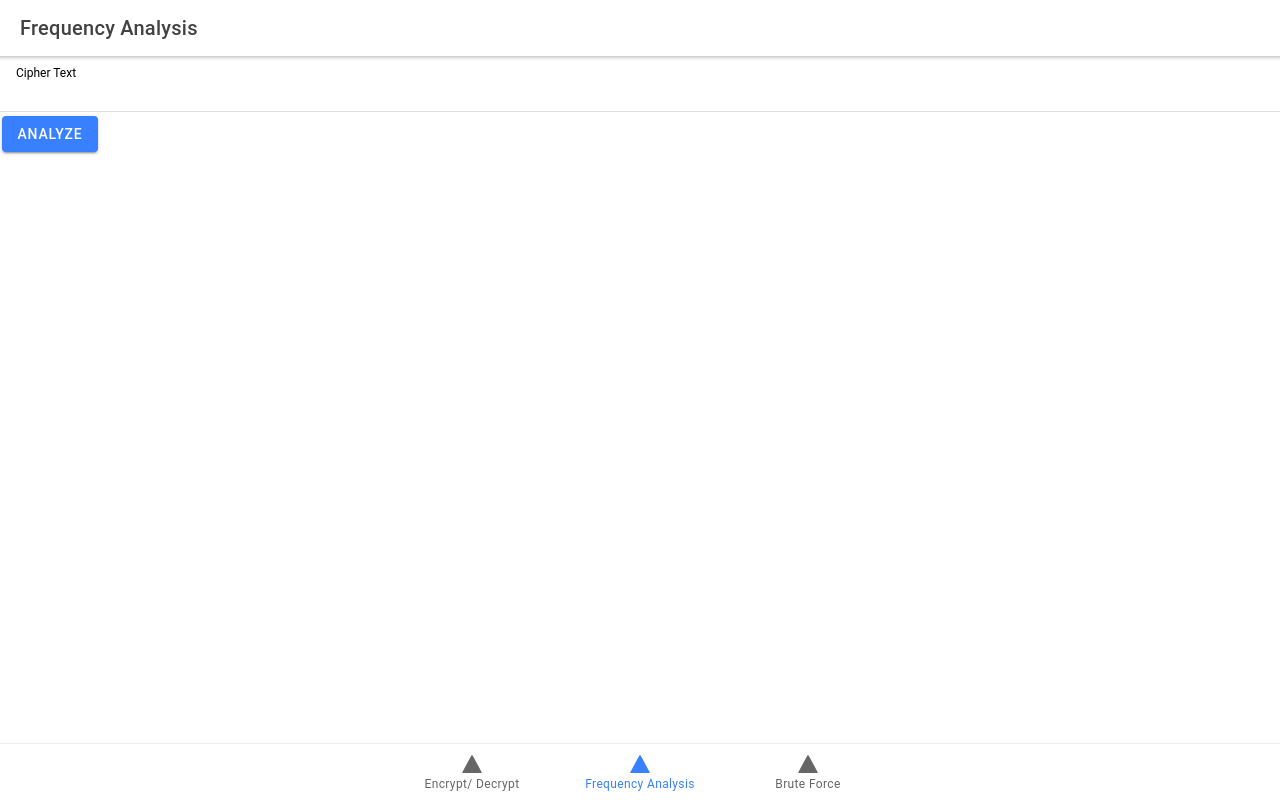
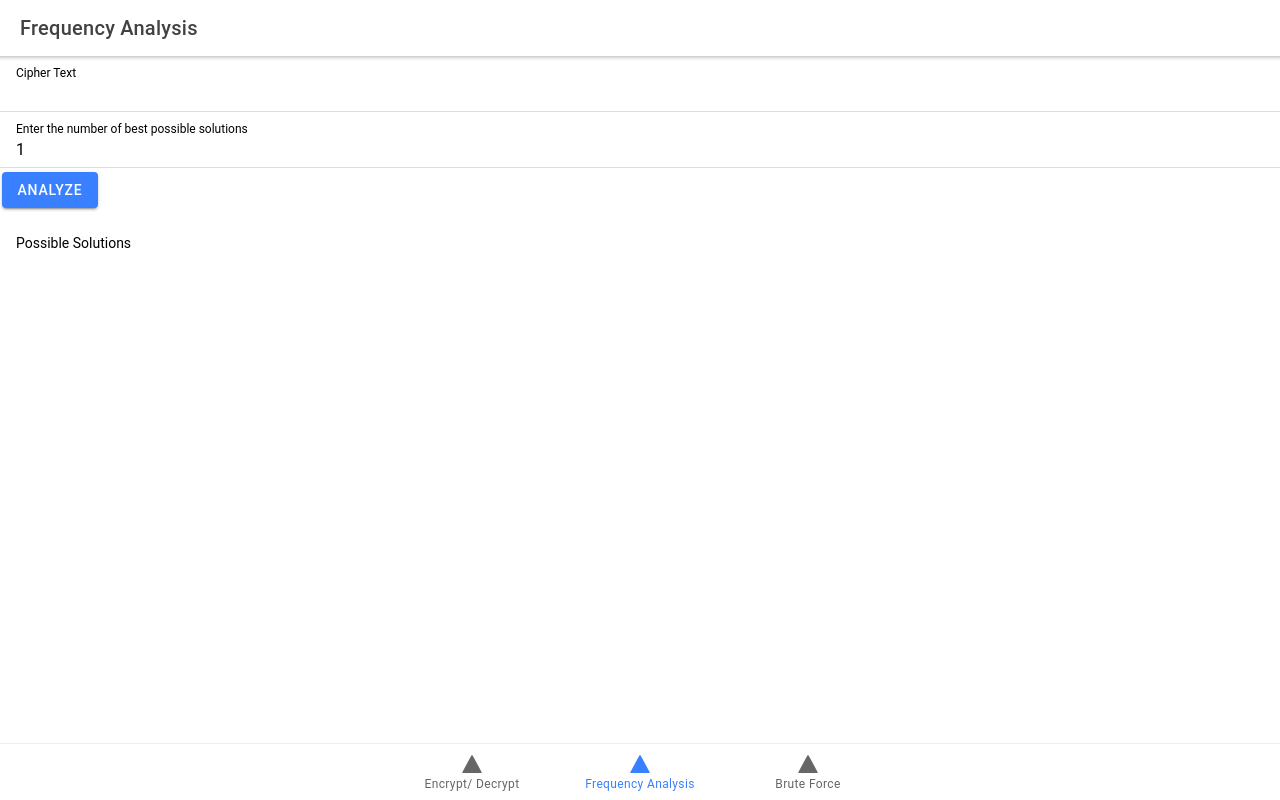
Before and after one commit to Shah0912/CryptoAnalysis, a React (Create React App) app in the folder client-ui/: page /tab2 in a window 1280 px wide. Built offline with nearby package versions, Linux system fonts and the light colour scheme.

Commit message:
Added Frequency Analysis Frontend

```diff
--- a/client-ui/src/pages/Tab2.tsx
+++ b/client-ui/src/pages/Tab2.tsx
@@ -1,12 +1,34 @@
-import { IonButton, IonContent, IonHeader, IonInput, IonItem, IonLabel, IonPage, IonTextarea, IonTitle, IonToolbar } from '@ionic/react';
+import { IonButton, IonContent, IonHeader, IonInput, IonItem, IonLabel, IonList, IonListHeader, IonPage, IonTextarea, IonTitle, IonToolbar } from '@ionic/react';
 import ExploreContainer from '../components/ExploreContainer';
 import './Tab2.css';
 import { useState } from 'react';
+import { SERVER_ROUTES_URI } from '../constants';
+import axios from 'axios';
 
 const Tab2: React.FC = () => {
 
+  interface cipherTextObject {
+    key: number;
+    order: number;
+    plaintext: string;
+  }
+
   const [cipherText, setCipherText] = useState("");
-  const [decrpytedText, setDecryptedText] = useState("");
+  const [ub, setUb] = useState(1);
+  const [solution, setSolution] =  useState <cipherTextObject[]> ([]);
+
+
+  async function handleFrequencyAnalysis() {
+    try {
+      const response = await axios.get(SERVER_ROUTES_URI + "frequency_analysis", {params: {'ciphertext': cipherText, 'numResults': ub}})
+      console.log("response = ", response.data);
+      setSolution(Object.values(response.data));
+    }
+    catch (err) {
+      console.log(err);
+    }
+  }
+
 
   return (
     <IonPage>
@@ -25,7 +47,23 @@ const Tab2: React.FC = () => {
           <IonLabel position="stacked">Cipher Text</IonLabel>
           <IonTextarea autoGrow={true} value={cipherText} onIonChange={e=>setCipherText(e.detail.value!)}></IonTextarea>
         </IonItem>
-        <IonButton>Analyze</IonButton>
+        <IonItem>
+          <IonLabel position="stacked">Enter the number of best possible solutions</IonLabel>
+          <IonInput type="number" max="26" min="0" inputMode="numeric" value={ub} onIonChange={e=>setUb(parseInt(e.detail.value!))}></IonInput>
+        </IonItem>
+        <IonButton onClick={()=>{handleFrequencyAnalysis();}}>Analyze</IonButton>
+        <IonList>
+          <IonListHeader>Possible Solutions</IonListHeader>
+          {
+            solution.map((x: cipherTextObject) => {
+              return (
+                <IonLabel>
+                  <p>{x.key}: {x.plaintext}</p>
+                </IonLabel>
+              );
+            })
+          }
+        </IonList>
       </IonContent>
     </IonPage>
   );
```
